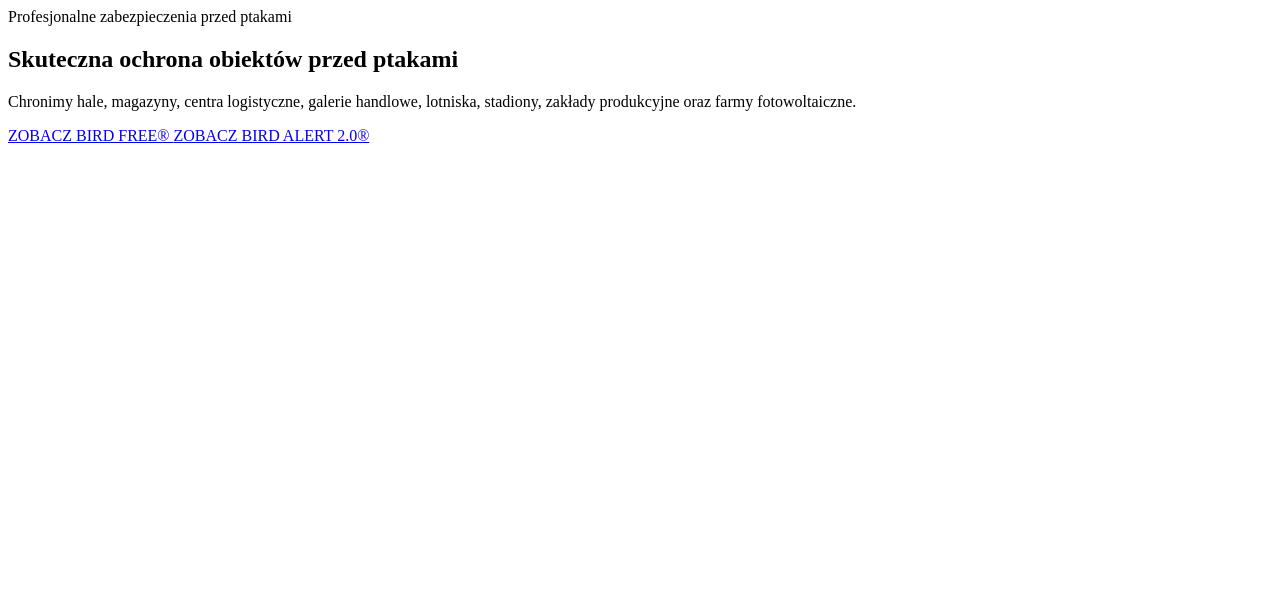
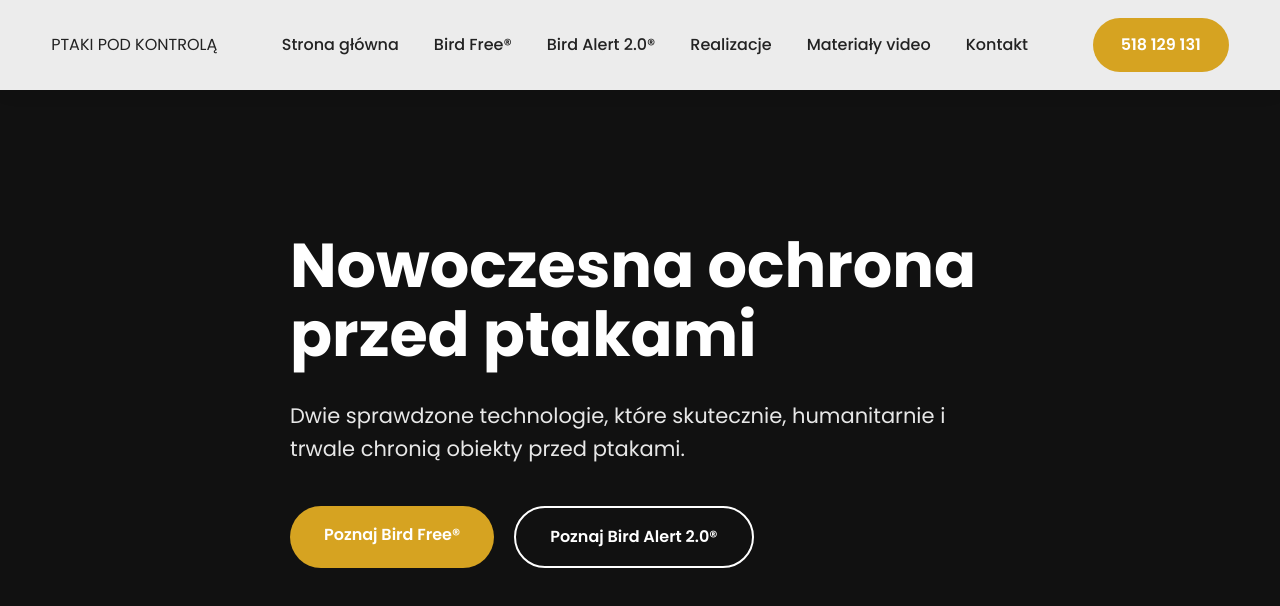
Before and after one commit to Justyna1973/PtakiPodKontrola, a plain HTML site: page index.html in a window 1280 px wide. Drawn offline with Linux system fonts and the light colour scheme.

Commit message:
Update index.html

```diff
--- a/index.html
+++ b/index.html
@@ -1,31 +1,99 @@
+<!DOCTYPE html>
+<html lang="pl">
+
+<head>
+
+<meta charset="UTF-8">
+<meta name="viewport" content="width=device-width, initial-scale=1.0">
+
+<title>Ptaki pod Kontrolą | Profesjonalna ochrona przed ptakami</title>
+
+<meta name="description"
+content="Nowoczesne systemy Bird Free i Bird Alert 2.0 chroniące obiekty przed ptakami.">
+
+<link rel="preconnect" href="https://fonts.googleapis.com">
+<link rel="preconnect" href="https://fonts.gstatic.com" crossorigin>
+
+<link href="https://fonts.googleapis.com/css2?family=Poppins:wght@300;400;500;600;700&display=swap" rel="stylesheet">
+
+<link rel="stylesheet" href="assets/css/style.css">
+
+</head>
+
+<body>
+
+<header class="header">
+
+<div class="container">
+
+<a href="index.html" class="logo">
+
+PTAKI POD KONTROLĄ
+
+</a>
+
+<nav>
+
+<ul>
+
+<li><a href="#">Strona główna</a></li>
+
+<li><a href="#">Bird Free®</a></li>
+
+<li><a href="#">Bird Alert 2.0®</a></li>
+
+<li><a href="#">Realizacje</a></li>
+
+<li><a href="#">Materiały video</a></li>
+
+<li><a href="#">Kontakt</a></li>
+
+</ul>
+
+</nav>
+
+<a class="btn" href="#kontakt">
+
+518 129 131
+
+</a>
+
+</div>
+
+</header>
+
 <section class="hero">
-
-    <div class="hero-overlay"></div>
 
 <div class="container hero-content">
 
-        <span class="hero-top">
-            Profesjonalne zabezpieczenia przed ptakami
-        </span>
+<h1>
 
-        <h1>
-            Skuteczna ochrona
-            <span>obiektów przed ptakami</span>
+Nowoczesna ochrona
+<br>
+<span>przed ptakami</span>
+
 </h1>
 
 <p>
-            Chronimy hale, magazyny, centra logistyczne, galerie handlowe,
-            lotniska, stadiony, zakłady produkcyjne oraz farmy fotowoltaiczne.
+
+Dwie sprawdzone technologie, które skutecznie,
+humanitarnie i trwale chronią obiekty
+przed ptakami.
+
 </p>
 
 <div class="hero-buttons">
 
-            <a href="bird-free.html" class="btn-primary">
-                ZOBACZ BIRD FREE®
+<a href="#" class="btn-primary">
+
+Poznaj Bird Free®
+
 </a>
 
-            <a href="bird-alert.html" class="btn-secondary">
-                ZOBACZ BIRD ALERT 2.0®
+<a href="#" class="btn-secondary">
+
+Poznaj Bird Alert 2.0®
+
 </a>
 
 </div>
@@ -33,3 +101,9 @@
 </div>
 
 </section>
+
+<script src="assets/js/main.js"></script>
+
+</body>
+
+</html>
```
Lines whose indentation alone changed are shown as unchanged.
